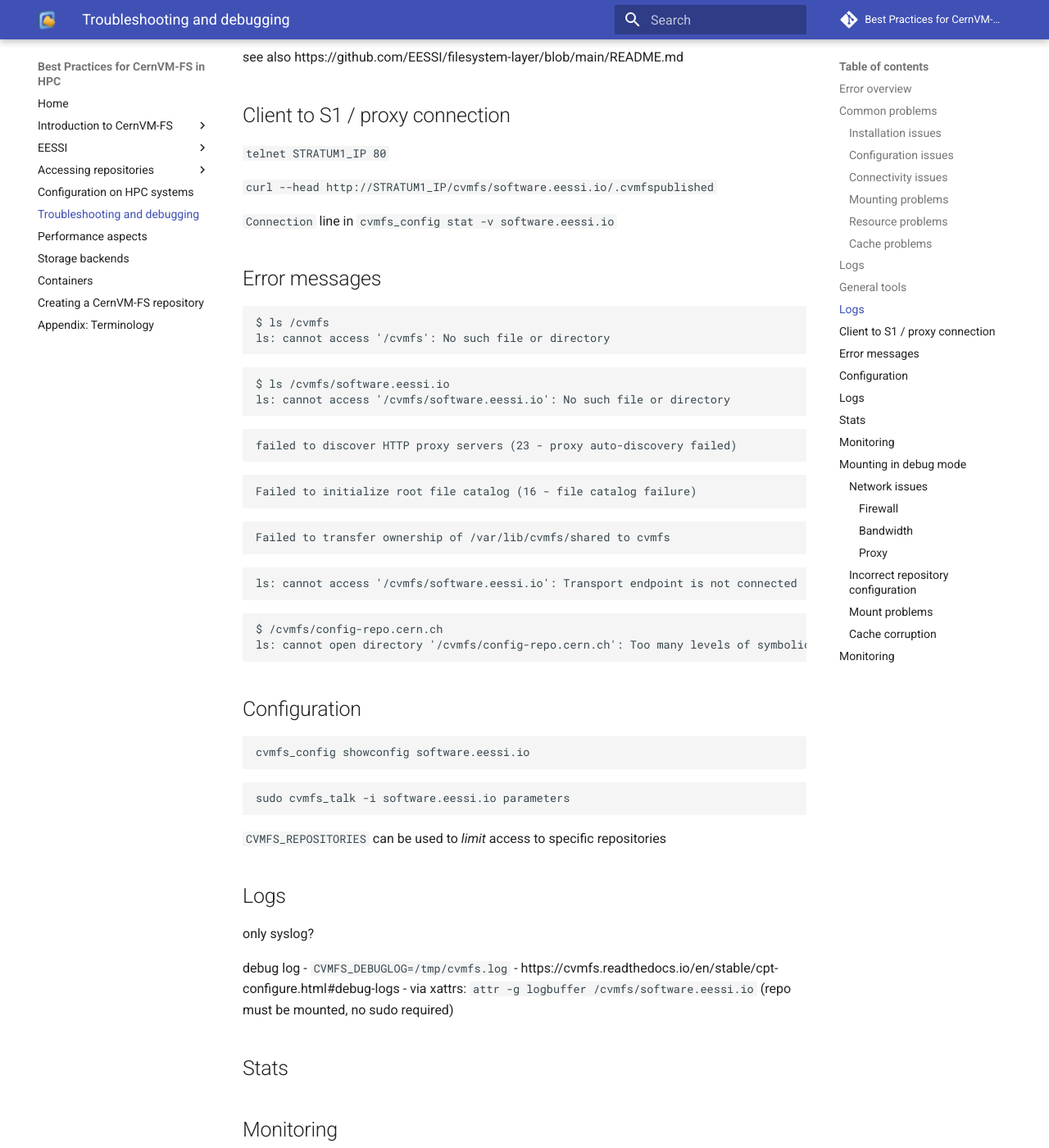
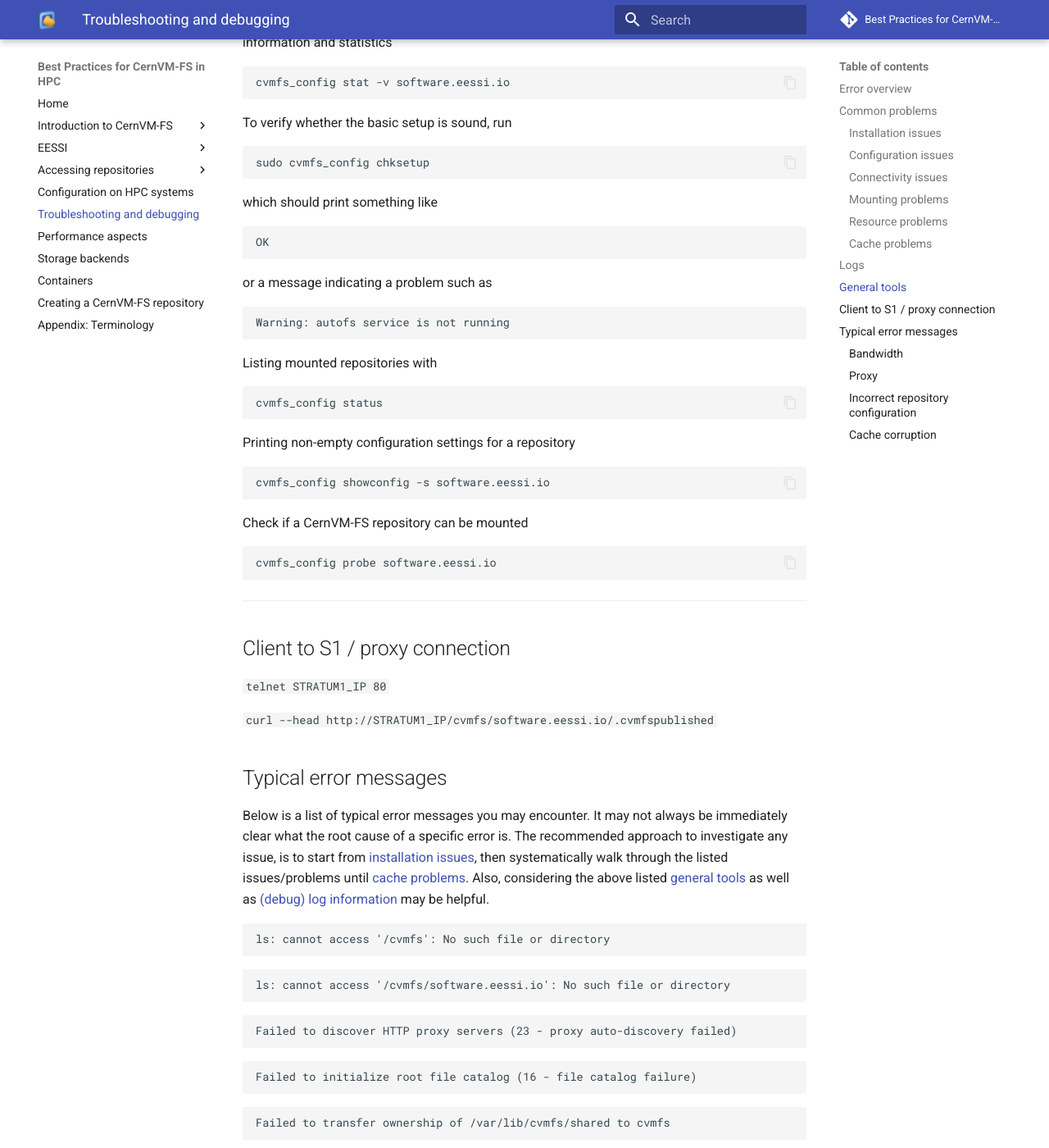
Before and after one commit to multixscale/cvmfs-tutorial-hpc-best-practices, an MkDocs documentation site: the page built from docs/troubleshooting.md, in a window 1280 px wide and 1400 px high, scrolled down 4177 px. Shown: the whole window at 82% size. Built offline with MkDocs 1.6.1 and Material for MkDocs 9.7.7, drawn with Linux system fonts in a browser that asks for light colours; comment, search, counter and statistics services are not loaded; some of the changed text lies outside the part shown.

Commit message:
updating remaining sections

````diff
--- a/docs/troubleshooting.md
+++ b/docs/troubleshooting.md
@@ -60,6 +60,11 @@
 
 If the latter succeeds, there rather is an issue with the configuration of or
 the access to the former (`software.eessi.io` in this example).
+
+An alternative means to show configuration settings for a mounted repository is
+``` { .bash .copy }
+sudo cvmfs_talk -i software.eessi.io parameters
+```
 
 ### Connectivity issues
 
@@ -144,9 +149,14 @@
 disk full on proxy or Stratum 1 or client cache
 
 ### Cache problems
-_(skip ?)_
+Clean the cache to exclude any cache corruption as root cause of issues
+``` { .bash .copy }
+sudo cvmfs_config wipecache
 ```
-sudo cvmfs_config wipecache
+
+Cache usage is included in the output of
+``` { .bash .copy }
+cvmfs_config stat -v software.eessi.io
 ```
 
 
@@ -165,29 +175,54 @@
 ``` { .bash .copy }
 sudo cvmfs_config reload
 ```
-has been run.
+has been run. See
+[CernVM-FS documentation / debug-logs](https://cvmfs.readthedocs.io/en/stable/cpt-configure.html#debug-logs)
+for more information.
+
+An interesting command for mounted repositories is
+``` { .bash .copy }
+attr -g logbuffer /cvmfs/software.eessi.io
+```
+
 
 ## General tools
 
+If the repository `software.eessi.io` is mounted, the following command provides
+useful information and statistics
+``` { .bash .copy }
+cvmfs_config stat -v software.eessi.io
 ```
+
+To verify whether the basic setup is sound, run
+``` { .bash .copy }
 sudo cvmfs_config chksetup
 ```
+which should print something like
+```
+OK
+```
+or a message indicating a problem such as
+```
+Warning: autofs service is not running
+```
 
-```
+Listing mounted repositories with
+``` { .bash .copy }
 cvmfs_config status
 ```
 
+Printing non-empty configuration settings for a repository
+``` { .bash .copy }
+cvmfs_config showconfig -s software.eessi.io
 ```
+
+Check if a CernVM-FS repository can be mounted
+``` { .bash .copy }
 cvmfs_config probe software.eessi.io
 ```
 
+
 ---
-
-## Logs
-
-only client-side, assumption is that CernVM-FS replica servers and proxy servers are working correctly (?)
-
-see also https://github.com/EESSI/filesystem-layer/blob/main/README.md
 
 ## Client to S1 / proxy connection
 
@@ -195,23 +230,28 @@
 
 `curl --head http://STRATUM1_IP/cvmfs/software.eessi.io/.cvmfspublished`
 
-`Connection` line in `cvmfs_config stat -v software.eessi.io`
 
+## Typical error messages
 
-## Error messages
+Below is a list of typical error messages you may encounter. It may not always be
+immediately clear what the root cause of a specific error is. The recommended
+approach to investigate any issue, is to start from
+[installation issues](#installation-issues), then
+systematically walk through the listed issues/problems until
+[cache problems](#cache-problems). Also, considering the above listed
+[general tools](#general-tools) as well as [(debug) log information](#logs)
+may be helpful.
 
 ```
-$ ls /cvmfs
 ls: cannot access '/cvmfs': No such file or directory
 ```
 
 ```
-$ ls /cvmfs/software.eessi.io
 ls: cannot access '/cvmfs/software.eessi.io': No such file or directory
 ```
 
 ```
-failed to discover HTTP proxy servers (23 - proxy auto-discovery failed)
+Failed to discover HTTP proxy servers (23 - proxy auto-discovery failed)
 ```
 
 ```
@@ -227,48 +267,13 @@
 ```
 
 ```
-$ /cvmfs/config-repo.cern.ch
 ls: cannot open directory '/cvmfs/config-repo.cern.ch': Too many levels of symbolic links
 ```
 
-## Configuration
-
-```
-cvmfs_config showconfig software.eessi.io
-```
-
-```
-sudo cvmfs_talk -i software.eessi.io parameters
-```
-
-`CVMFS_REPOSITORIES` can be used to *limit* access to specific repositories
-
-## Logs
-
-only syslog?
-
-debug log
-- `CVMFS_DEBUGLOG=/tmp/cvmfs.log`
-- https://cvmfs.readthedocs.io/en/stable/cpt-configure.html#debug-logs
-- via xattrs: `attr -g logbuffer /cvmfs/software.eessi.io` (repo must be mounted, no sudo required)
-
-
-## Stats
-
-## Monitoring
-
-## Mounting in debug mode
-
-### Network issues
-
-#### Firewall
-
-- `telnet` (port 80 for Stratum 1, port 3128 for Squid proxy)
-- `tcptraceroute`
-- `curl --head http://aws-eu-central-s1.eessi.science/cvmfs/software.eessi.io/.cvmfspublished`
 
 #### Bandwidth
 
+_(maybe skip? or something for performance section?)_
 - `iperf`
 
 #### Proxy
@@ -276,6 +281,8 @@
 `CVMFS_HTTP_PROXY`
 
 https://cvmfs.readthedocs.io/en/stable/cpt-squid.html
+
+_(the examples below didn't work ... squid.vega.pri seems not a known DNS name)_
 
 `http_proxy=http://squid.vega.pri:3128 curl -vs http://aws-eu-central-s1.eessi.science/cvmfs/software.eessi.io/.cvmfspublished | cat -v`
 
@@ -290,31 +297,15 @@
 
 ### Incorrect repository configuration
 
+_(maybe skip?)_
 `/etc/cvmfs/keys`
 
 `/etc/cvmfs/default.local`
 
 `/etc/cvmfs/domain.d`
 
-### Mount problems
-
-manual mount:
-
-- with `mount -t cvmfs`
-- with `sudo /usr/bin/cvmfs2 ...`
-
 ### Cache corruption
 
 ```
 sudo time cvmfs_fsck -j 8 /var/lib/cvmfs/shared
 ```
-
-## Monitoring
-
-```
-cvmfs_talk -i software.eessi.io revision
-```
-
-```
-cvmfs_config stat software.eessi.io
-```
````
